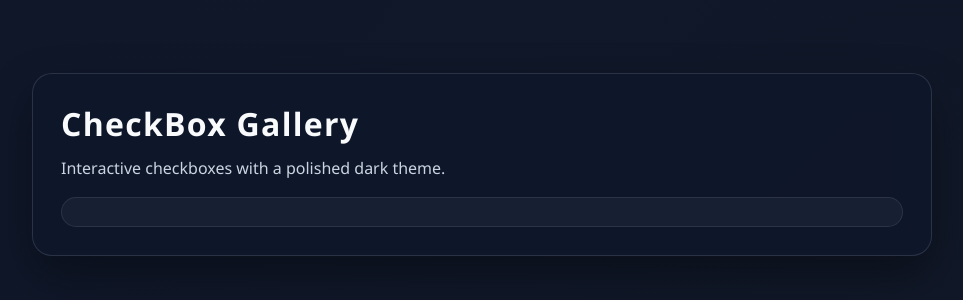
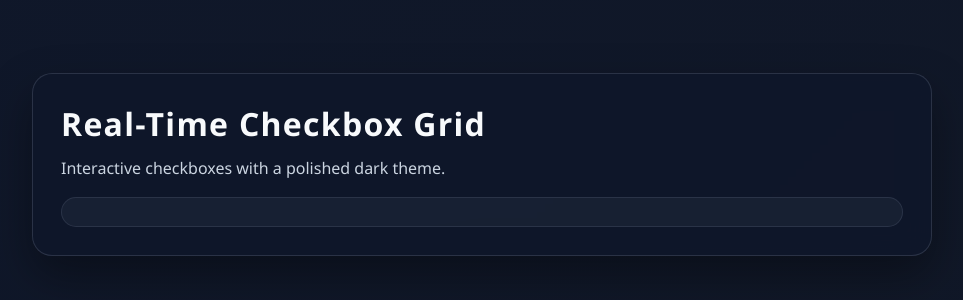
Before and after one commit to satyamprakash06/Real-Time-Checkbox-Grid, a website: page public/index.html in a window 1280 px wide. Shown: the part 236-536 px from the top of the page, without its empty margins (158-1121 px from the left). Drawn offline with nearby package versions, Linux system fonts and the light colour scheme; no server answers.

Commit message:
feat: update title and header for consistency in checkbox grid UI

```diff
--- a/public/index.html
+++ b/public/index.html
@@ -3,7 +3,7 @@
 <head>
     <meta charset="UTF-8">
     <meta name="viewport" content="width=device-width, initial-scale=1.0">
-    <title>1 Million CheckBox</title>
+    <title>Real-Time Checkbox Grid</title>
     <style>
         :root {
             color-scheme: dark;
@@ -67,7 +67,7 @@
 </head>
 <body>
     <div class="card">
-        <h1>CheckBox Gallery</h1>
+        <h1>Real-Time Checkbox Grid</h1>
         <p>Interactive checkboxes with a polished dark theme.</p>
         <div id="container"></div>
     </div>
```
